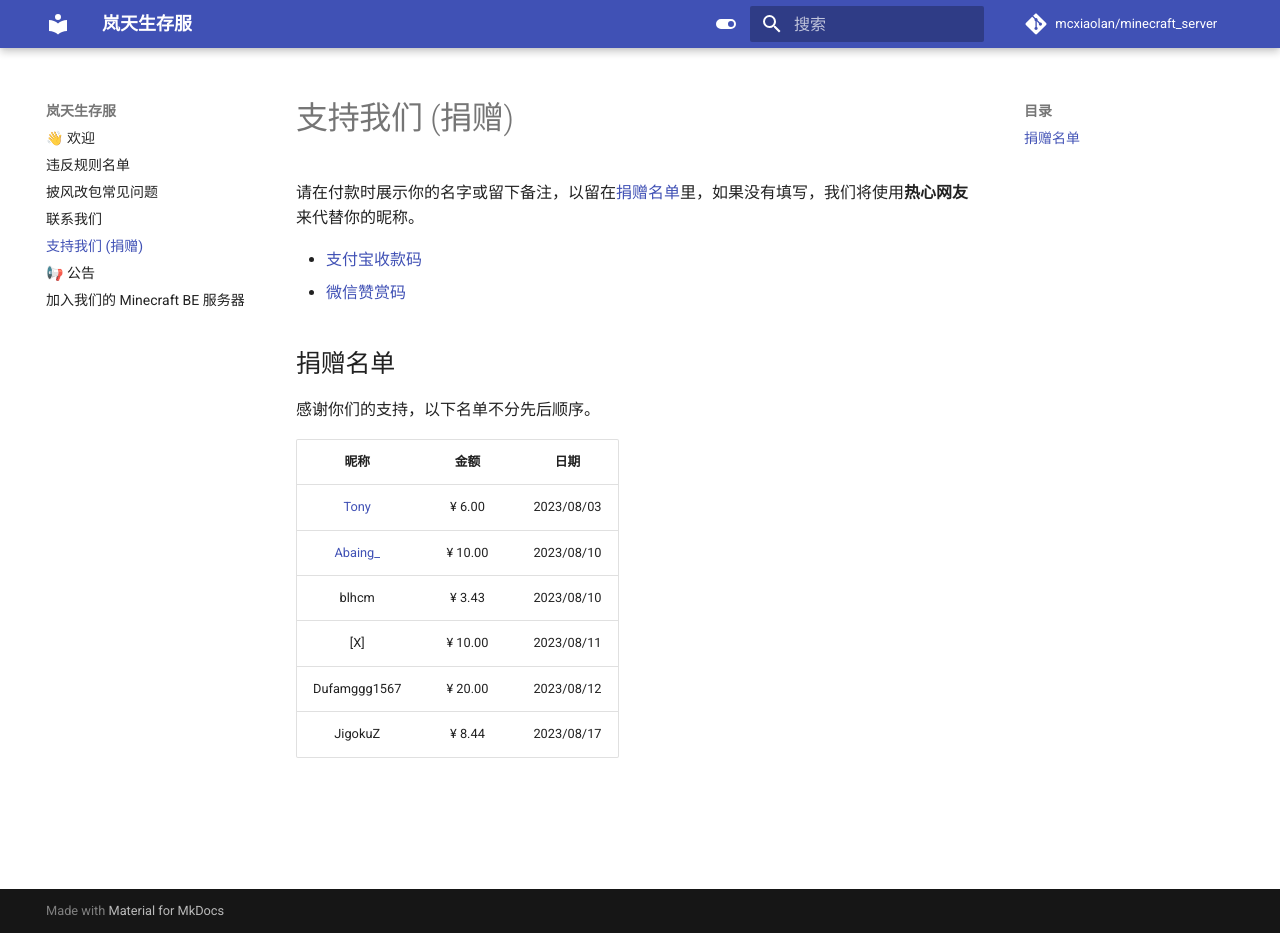
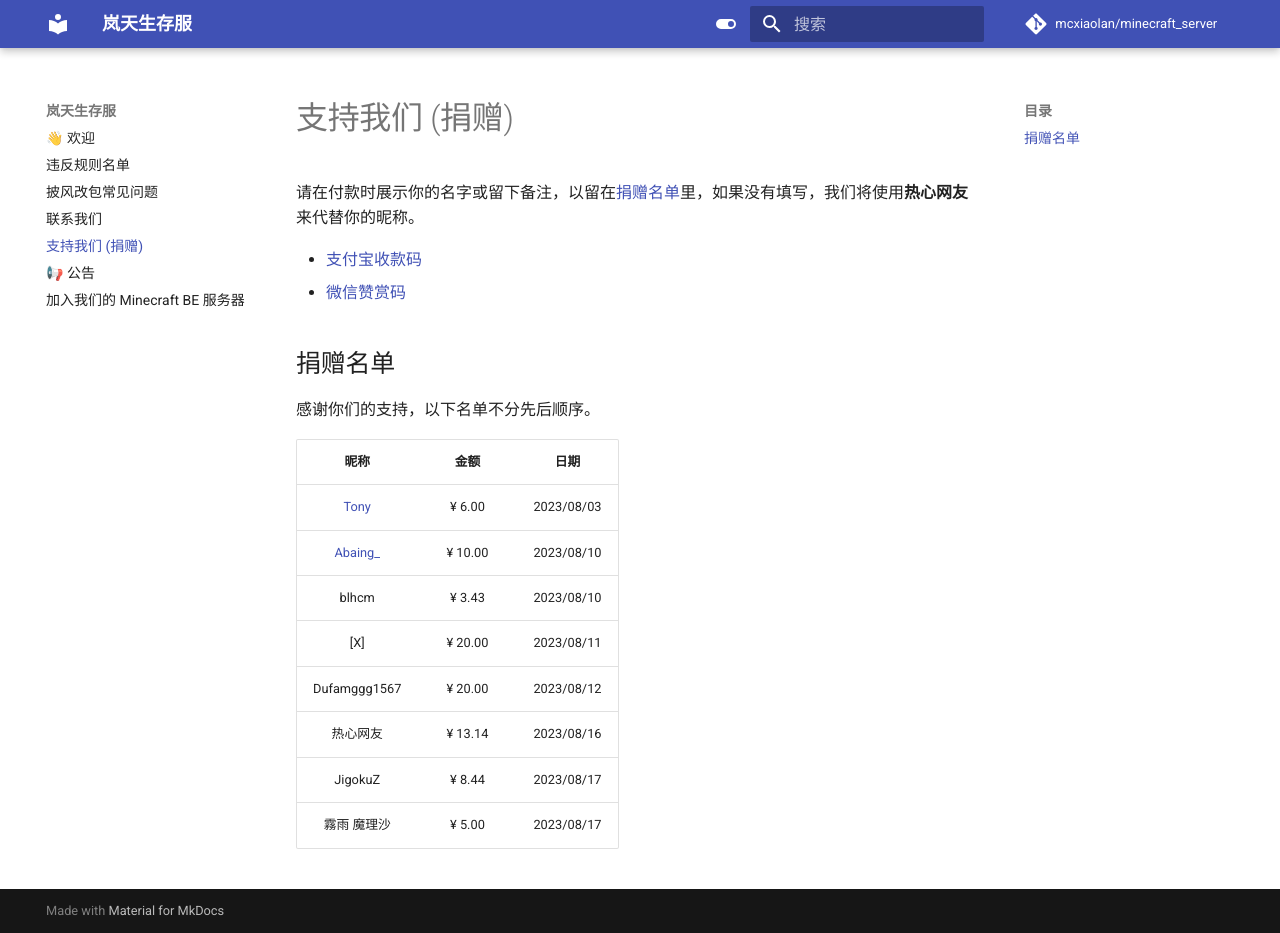
Before and after one commit to mcxiaolan/minecraft_server, an MkDocs documentation site: the page built from docs/donate.md, in a window 1280 px wide and 933 px high. Built offline with MkDocs 1.6.1 and Material for MkDocs 9.7.7, drawn with Linux system fonts in a browser that asks for light colours; comment, search, counter and statistics services are not loaded.

Commit message:
感谢 3 位共捐赠 ¥ 28.14

```diff
--- a/docs/donate.md
+++ b/docs/donate.md
@@ -12,6 +12,8 @@
 | [Tony](https://blog.iamsjy.com) | ¥ 6.00 | 2023/08/03 |
 | [Abaing_](https://abaing.com) | ¥ 10.00 | 2023/08/10 |
 | blhcm | ¥ 3.43 | 2023/08/10 |
-| \[X\] | ¥ 10.00 | 2023/08/11 |
+| \[X\] | ¥ 20.00 | 2023/08/11 |
 | Dufamggg1567 | ¥ 20.00 | 2023/08/12 |
+| 热心网友 | ¥ 13.14 | 2023/08/16 |
 | JigokuZ | ¥ 8.44 | 2023/08/17 |
+| 霧雨 魔理沙 | ¥ 5.00 | 2023/08/17 |
```
